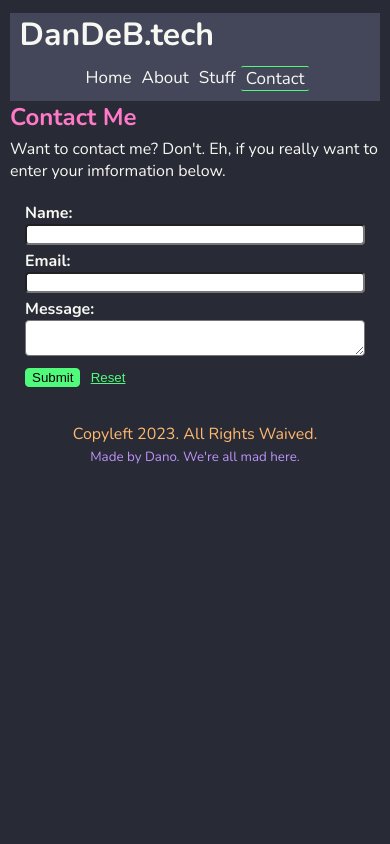
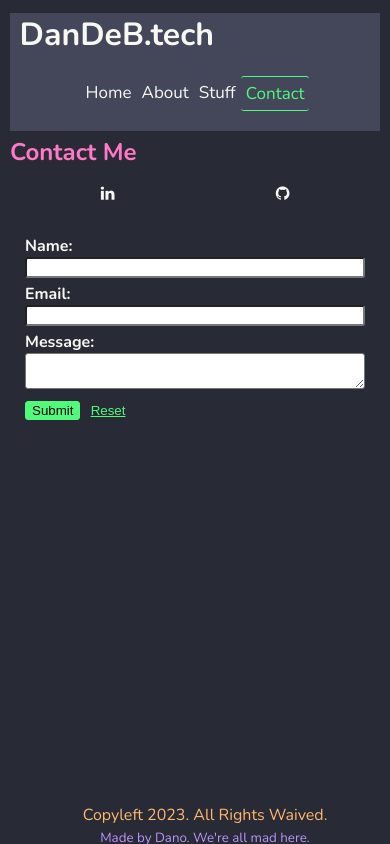
Before and after one commit to CrescentMadeJr/DanDeb.tech, a plain HTML site: page contact.html in a window 390 px wide. Drawn offline with nearby package versions, Linux system fonts and the light colour scheme; a web font is replaced by a local one.

Commit message:
Fixes for buttons and some more formatting.  Changed the main layout to use hamburger buttons and then to regular nav on wider.

```diff
--- a/contact.html
+++ b/contact.html
@@ -10,7 +10,7 @@
     <link rel="stylesheet" href="https://fonts.googleapis.com/css2?family=Gentium+Plus&family=Nunito:ital,wght@0,400;0,700;1,400&display=swap">
     <!-- Load an icon library to show a hamburger menu (bars) on small screens -->
     <link rel="stylesheet" href="https://cdnjs.cloudflare.com/ajax/libs/font-awesome/4.7.0/css/font-awesome.min.css">
-    <script rel="text/javascript" src="/site.js" async></script>
+    <script rel="text/javascript" src="/site.js" defer></script>
     <title>Contact | DanDeB</title>
   </head>
   <body>
@@ -34,16 +34,10 @@
     <!-- Main content -->
     <article>
       <h2 class="article-heading">Contact Me</h2>
-      <p>Want to contact me? Don't. Eh, if you really want to enter your imformation below.</p>
-
-      <div class="contact-info">
-        <div class="name"></div>
-        <div class="email"></div>
-        <div>
-          <p class="message"></p>
-        </div>
-      </div>
-
+      <section class="contact-links">
+        <a href="https://www.linkedin.com/in/ddebenedetto"><i class="fa fa-linkedin"></i></a>
+        <a href="https://github.com/crescentmadejr"><i class="fa fa-github"></i></a>
+      </section>
       <section class="contact-form">
         <form action="#" method="post">
           <div class="name-container">
@@ -63,6 +57,15 @@
             <button type="reset" id="reset">Reset</button>
           </div>
         </form>
+
+        <div class="contact-info">
+          <div class="name"></div>
+          <div class="email"></div>
+          <div>
+            <p class="message"></p>
+          </div>
+
+        </div>
       </section>
 
     </article>
--- a/site.css
+++ b/site.css
@@ -3,21 +3,19 @@
   max-width: 1200px;
 }
 
-
-
 nav > a:visited,
 a:visited,
 a:link {
+  color: #f8f8f2;
   text-decoration: none;
-  color: #f8f8f2;
 }
 
 .page-header {
-  display: flex;
-  margin-top: 0.2em;
-  justify-content: space-between;
   align-items: center;
   background-color: #44475a;
+  display: flex;
+  justify-content: space-between;
+  margin-top: 0.2em;
 }
 
 .page-header,
@@ -51,11 +49,12 @@ h3 {
 
 
 /* Navigation */
-
 .site-navigation {
   overflow: hidden;
   background-color: #44475a;
   position: relative;
+  max-width: 8ch;
+  align-items: left;
 }
 
 .site-navigation a {
@@ -69,8 +68,8 @@ h3 {
     display: none;
 }
 
-.nav-link {
-  padding-inline: 5px;
+.nav-link > a {
+  padding: 5px;
 }
 
 .nav-links {
@@ -80,17 +79,18 @@ h3 {
   padding: 0%;
 }
 
-.page-active {
+.page-active > a {
   color: #50fa7b;
-  border-top: 1px solid #50fa7b;
-  border-bottom: 1px solid #50fa7b;
-  border-radius: 2px;
+  border-left: 1px solid #50fa7b;
+  border-right: 1px solid #50fa7b;
+  border-radius: 3px;
 }
 
 /* End nav */
 
 .article-heading {
   padding-bottom: 5px;
+  padding-top: 5px;
 }
 
 .para {
@@ -103,7 +103,9 @@ h3 {
   padding-top: 20px;
   width: 100%;
   height: 40px;
-  color: #bd93f9
+  color: #bd93f9;
+  position: fixed;
+  bottom: 0;
 }
 
 .copyleft,
@@ -158,6 +160,15 @@ Accordion boxes */
 /****************
 Contact Form */
 
+.contact-links {
+  display: flex;
+  padding: 10px;
+  justify-content: space-around;
+}
+
+.contact-links > a {
+}
+
 .contact-form {
   margin: 15px;
 }
@@ -170,7 +181,7 @@ label {
 #full-name,
 #email,
 #message {
-  border-radius: 4px;
+  border-radius: 3px;
 }
 
 textarea
@@ -202,7 +213,7 @@ button[type="reset"] {
 button[type="submit"] {
   border: solid 1px #50fa7b;
   background: #50fa7b;
-  border-radius: 4px;
+  border-radius: 3px;
   cursor: pointer;
 }
 
@@ -216,6 +227,7 @@ button:hover {
 
 
 /* Hide the welcome element in the header when the screen gets too small. This is specific to the size of the welcome sentance. */
+/* Change to min width - Find more things to change - Alined left on desktop->for mobile screen take up 100%-> tablet size, center with margin on left and right ; then do it to the desktoip size - Max 55 characters side to side(55ch would be that mana chars wide) */
 @media (max-width: 550px) {
   .welcome {
     display: none;
@@ -223,7 +235,7 @@ button:hover {
 }
 
 /* Adjust nav to a more desktop friendly layout. */
-@media (min-width: 250px) {
+@media (min-width: 376px) {
 
   .icon {
     display: none;
@@ -239,6 +251,7 @@ button:hover {
     display: flex;
     flex-direction: column;
     align-items: center;
+    max-width: 100%;
   }
 
   .nav-links {
@@ -250,7 +263,21 @@ button:hover {
   }
 
   .nav-link {
-    padding-inline: 5px;
+    padding-top: 10px;
+    padding-bottom: 10px;
+  }
+
+  .nav-link > a {
+    padding: 5px;
+  }
+
+  .page-active > a {
+    color: #50fa7b;
+    border-top: 1px solid #50fa7b;
+    border-bottom: 1px solid #50fa7b;
+    border-left: 0px;
+    border-right: 0px;
+    border-radius: 3px;
   }
 
   /* mouse over link */
--- a/site.js
+++ b/site.js
@@ -1,14 +1,17 @@
 // Daniel DeBenedetto
 // 2023-02-15
 
+// Need to fix the nav button when expanded.
+//if classlist.contains None  -- classlist remove
+
 // Fun page accordion box
-var acc = document.getElementsByClassName("accordion-box");
-var i;
+const acc = document.getElementsByClassName("accordion-box");
+let i;
 
 for (i = 0; i < acc.length; i++) {
   acc[i].addEventListener("click", function() {
     this.classList.toggle("active");
-    var infobox = this.nextElementSibling;
+    const infobox = this.nextElementSibling;
     if (infobox.style.display === "block") {
       infobox.style.display = "none";
     } else {
@@ -17,9 +20,9 @@ for (i = 0; i < acc.length; i++) {
   });
 }
 
-/* Hamburger button */
+// Hamburger button
 function toggleNav() {
-  var x = document.getElementById("navLinks");
+  const x = document.getElementById("navLinks");
   console.log(x)
   if (x.style.display === "flex") {
     x.style.display = "none";
```
Also changed, not shown: about.html (+1 -1 lines), fun.html (+1 -1 lines), index.html (+1 -1 lines), 1 other file.
